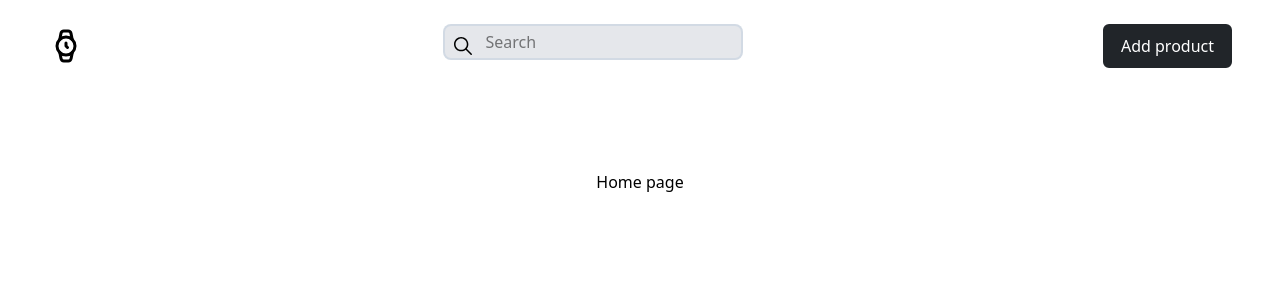
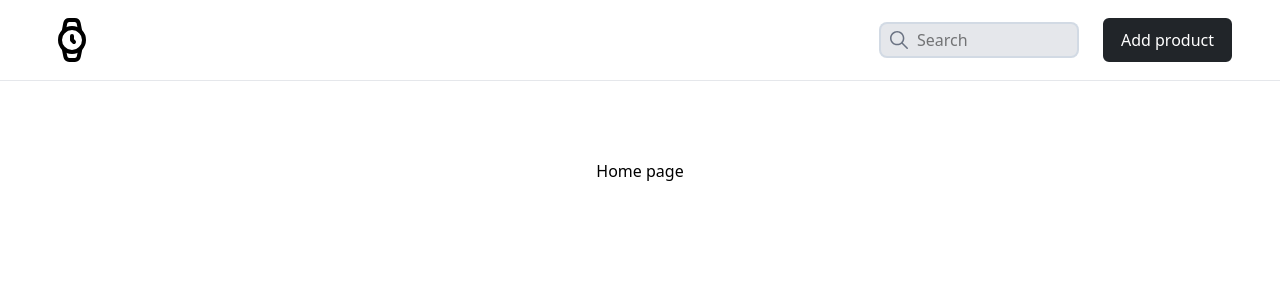
Before and after one commit to Sushant-Dhungana/Ghadi, a Next.js app: page / in a window 1280 px wide. Shown: the top 300 px of the page. Built offline with nearby package versions, Linux system fonts and the light colour scheme.

Commit message:
hamburger menu

```diff
--- a/components/Navbar.tsx
+++ b/components/Navbar.tsx
@@ -1,33 +1,75 @@
+"use client";
 import Link from "next/link";
-import React from "react";
+import React, { useState } from "react";
 import { LuWatch } from "react-icons/lu";
 import { IoIosSearch } from "react-icons/io";
+import { HiMenu, HiX } from "react-icons/hi";
 
 const Navbar = () => {
+  const [isOpen, setIsOpen] = useState(false);
+
   return (
-    <nav className="flex justify-between px-4 md:px-12 py-4 md:py-6 bg-white text-black">
-      <div className="flex justify-between items-center">
+    <nav className="bg-white text-black border-b border-gray-200">
+      <div className="flex justify-between items-center px-4 md:px-12 py-4">
+        {/* Logo */}
         <Link href="/">
-          <LuWatch className="text-4xl sm:4xl" />
+          <LuWatch className="text-4xl sm:text-5xl" />
         </Link>
-      </div>
-      <div className="relative max-w-[300px] md:w-[400px]">
-        <div className="absolute inset-y-0 start-0 flex items-center pl-2">
-          <IoIosSearch className=" h-6 w-6" />
+
+        {/* Hamburger Button (mobile only) */}
+        <button
+          className="sm:hidden text-3xl focus:outline-none"
+          onClick={() => setIsOpen(!isOpen)}
+        >
+          {isOpen ? <HiX /> : <HiMenu />}
+        </button>
+
+        {/* Desktop Menu */}
+        <div className="hidden sm:flex sm:items-center sm:gap-6">
+          {/* Search */}
+          <div className="relative sm:max-w-[200px] md:w-[400px]">
+            <div className="absolute inset-y-0 left-0 flex items-center pl-2">
+              <IoIosSearch className="h-5 w-5 md:h-6 md:w-6 text-gray-500" />
             </div>
             <input
               type="text"
               placeholder="Search"
-          className=" p-2 bg-gray-200 rounded-[8px] border-2 border-slate-300/[0.7] h-[36px] pl-10 w-full py-2 px-3 focus:outline-none focus:ring-2 focus:ring-slate-400 focus:ring-offset-2"
+              className="bg-gray-200 rounded-[8px] border-2 border-slate-300/[0.7] h-[36px] pl-9 w-full py-2 px-3 focus:outline-none focus:ring-2 focus:ring-slate-400 focus:ring-offset-1"
             />
           </div>
-      <div>
+
+          {/* Button */}
           <Link href="#">
-          <button className="px-4 py-2 bg-[#212529] text-white rounded-md border-2 border-[#212529] cursor-pointer hover:border-[#212529] hover:text-[#212529] hover:bg-[#ffffff] transition duration-300 ease-in-out">
+            <button className="px-4 py-2 bg-[#212529] text-white rounded-md border-2 border-[#212529] hover:border-[#212529] hover:text-[#212529] hover:bg-white transition duration-300 ease-in-out">
               Add product
             </button>
           </Link>
         </div>
+      </div>
+
+      {/* Mobile Dropdown Menu */}
+      {isOpen && (
+        <div className="sm:hidden px-4 pb-4 space-y-4">
+          {/* Search */}
+          <div className="relative w-full">
+            <div className="absolute inset-y-0 left-0 flex items-center pl-2">
+              <IoIosSearch className="h-5 w-5 text-gray-500" />
+            </div>
+            <input
+              type="text"
+              placeholder="Search"
+              className="bg-gray-200 rounded-[8px] border-2 border-slate-300/[0.7] h-[36px] pl-9 w-full py-2 px-3 focus:outline-none focus:ring-2 focus:ring-slate-400 focus:ring-offset-1"
+            />
+          </div>
+
+          {/* Button */}
+          <Link href="#">
+            <button className="w-full px-4 py-2 bg-[#212529] text-white rounded-md border-2 border-[#212529] hover:border-[#212529] hover:text-[#212529] hover:bg-white transition duration-300 ease-in-out">
+              Add product
+            </button>
+          </Link>
+        </div>
+      )}
     </nav>
   );
 };
```
Lines whose indentation alone changed are shown as unchanged.
